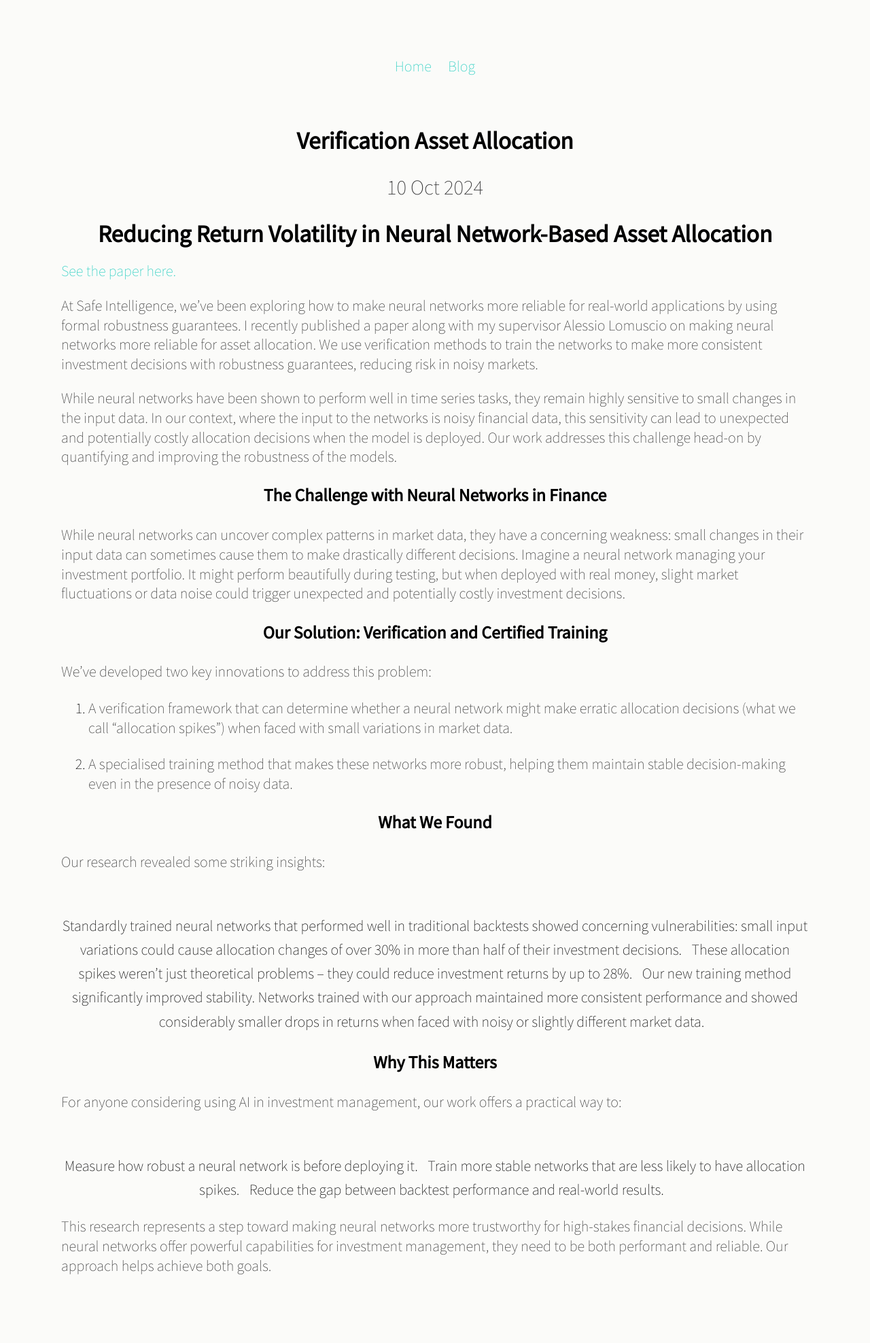
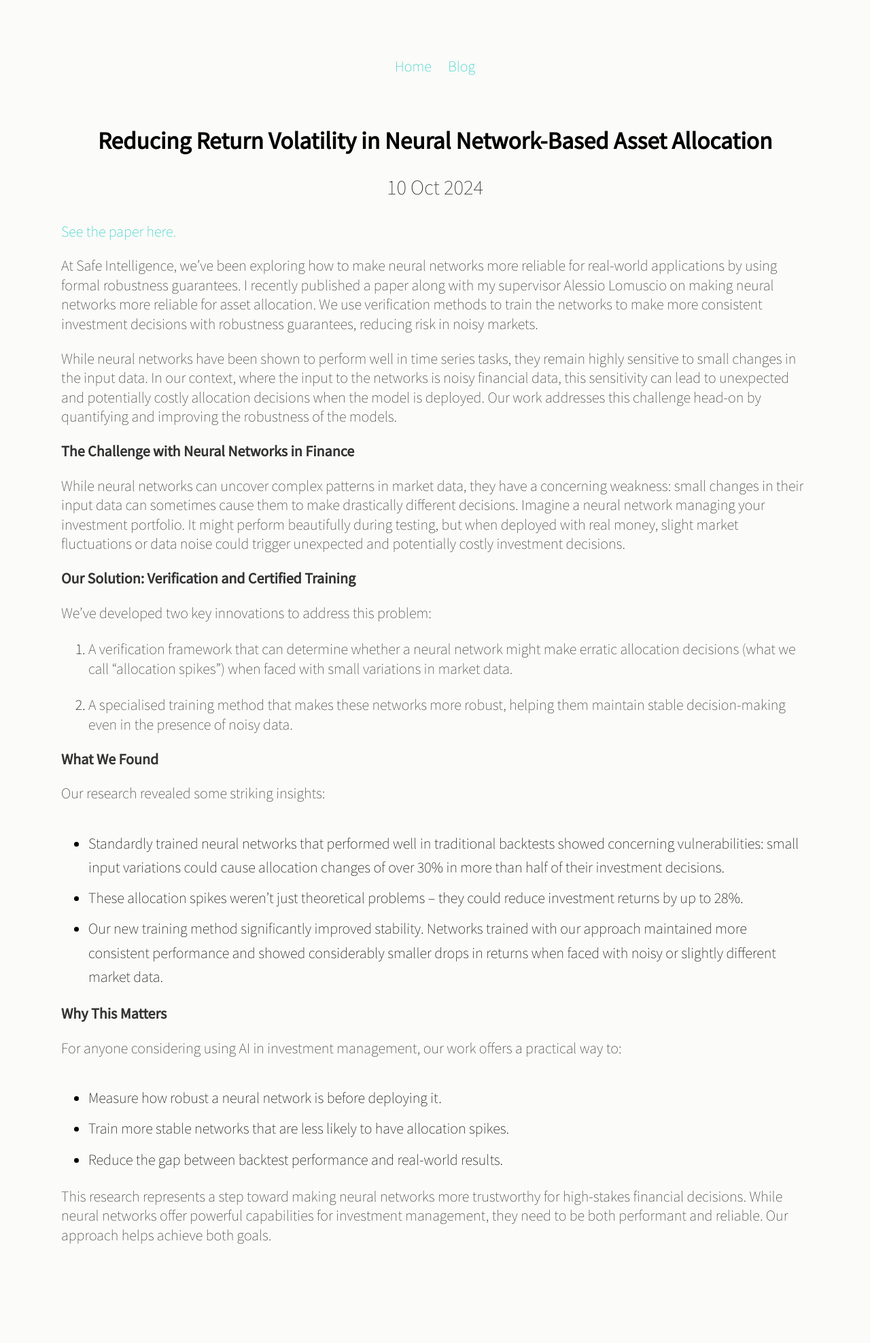
Before and after one commit to Stevinson/stevinson.github.io, a Jekyll site: the page built from _posts/2024-10-10-Reducing-Volatility-in-Neural-Network-Asset-Allocation.md, in a window 1280 px wide. Shown: the whole page at 68% size. Built offline with Jekyll 4.4.1, drawn with Linux system fonts in a browser that asks for light colours; our own code applies the rules of GitHub Pages for plain Markdown files; comment, search, counter and statistics services are not loaded; after the commit the page ends 1930 px from its top, so only the background shows below that.

```diff
--- a/_posts/2024-10-10-Verification-Asset-Allocation.md
+++ b/_posts/2024-10-10-Reducing-Volatility-in-Neural-Network-Asset-Allocation.md
@@ -7,11 +11,11 @@ At Safe Intelligence, we've been exploring how to make neural networks more reli
 While neural networks have been shown to perform well in time series tasks, they remain highly sensitive to small changes in the input data. In our context, where the input to the networks is noisy financial data, this sensitivity can lead to unexpected and potentially costly allocation decisions when the model is deployed. Our work addresses this challenge head-on by quantifying and improving the robustness of the models.
 
 
-### The Challenge with Neural Networks in Finance
+**The Challenge with Neural Networks in Finance**
 
 While neural networks can uncover complex patterns in market data, they have a concerning weakness: small changes in their input data can sometimes cause them to make drastically different decisions. Imagine a neural network managing your investment portfolio. It might perform beautifully during testing, but when deployed with real money, slight market fluctuations or data noise could trigger unexpected and potentially costly investment decisions.
 
-### Our Solution: Verification and Certified Training
+**Our Solution: Verification and Certified Training**
 
 We've developed two key innovations to address this problem:
 
@@ -19,19 +23,18 @@ We've developed two key innovations to address this problem:
 
 2. A specialised training method that makes these networks more robust, helping them maintain stable decision-making even in the presence of noisy data.
 
-### What We Found
+**What We Found**
 
 Our research revealed some striking insights:
+* Standardly trained neural networks that performed well in traditional backtests showed concerning vulnerabilities: small input variations could cause allocation changes of over 30% in more than half of their investment decisions.
+* These allocation spikes weren't just theoretical problems – they could reduce investment returns by up to 28%.
+* Our new training method significantly improved stability. Networks trained with our approach maintained more consistent performance and showed considerably smaller drops in returns when faced with noisy or slightly different market data.
 
-- Standardly trained neural networks that performed well in traditional backtests showed concerning vulnerabilities: small input variations could cause allocation changes of over 30% in more than half of their investment decisions.
-- These allocation spikes weren't just theoretical problems – they could reduce investment returns by up to 28%.
-- Our new training method significantly improved stability. Networks trained with our approach maintained more consistent performance and showed considerably smaller drops in returns when faced with noisy or slightly different market data.
-
-### Why This Matters
+**Why This Matters**
 
 For anyone considering using AI in investment management, our work offers a practical way to:
-- Measure how robust a neural network is before deploying it.
-- Train more stable networks that are less likely to have allocation spikes.
-- Reduce the gap between backtest performance and real-world results.
+* Measure how robust a neural network is before deploying it.
+* Train more stable networks that are less likely to have allocation spikes.
+* Reduce the gap between backtest performance and real-world results.
 
 This research represents a step toward making neural networks more trustworthy for high-stakes financial decisions. While neural networks offer powerful capabilities for investment management, they need to be both performant and reliable. Our approach helps achieve both goals.
--- a/css/main.css
+++ b/css/main.css
@@ -35,7 +35,7 @@ ul {
 	font-size: 1em;
 	list-style-type: none;
 	padding: 0px;
-	padding-top: 40px;
+	padding-top: 20px;
 }
 
 li {
@@ -120,6 +120,18 @@ ul.posts li {
   text-align: left;
 }
 
+.post_body ul {
+  padding-left: 40px;
+  list-style-type: disc;
+  list-style-position: outside;
+}
+
+.post_body ul li {
+  display: list-item;
+  margin: 0 0 10px 0;
+  text-align: left;
+}
+
 .bold {
 	font-weight: bold;
 }
```
Also changed, not shown: other parts of _posts/2024-10-10-Reducing-Volatility-in-Neural-Network-Asset-Allocation.md (+5 -1 lines), _posts/2024-08-01-ICML-2024-Highlights.md (renamed from _posts/2024-08-01-ICML.md, +10 -6 lines), _posts/2024-11-19-ICAIF-2024-Highlights.md (added, +33 -0 lines), _posts/2025-11-25-Apart-Hackathon.md (added, +36 -0 lines), 1 other file.
